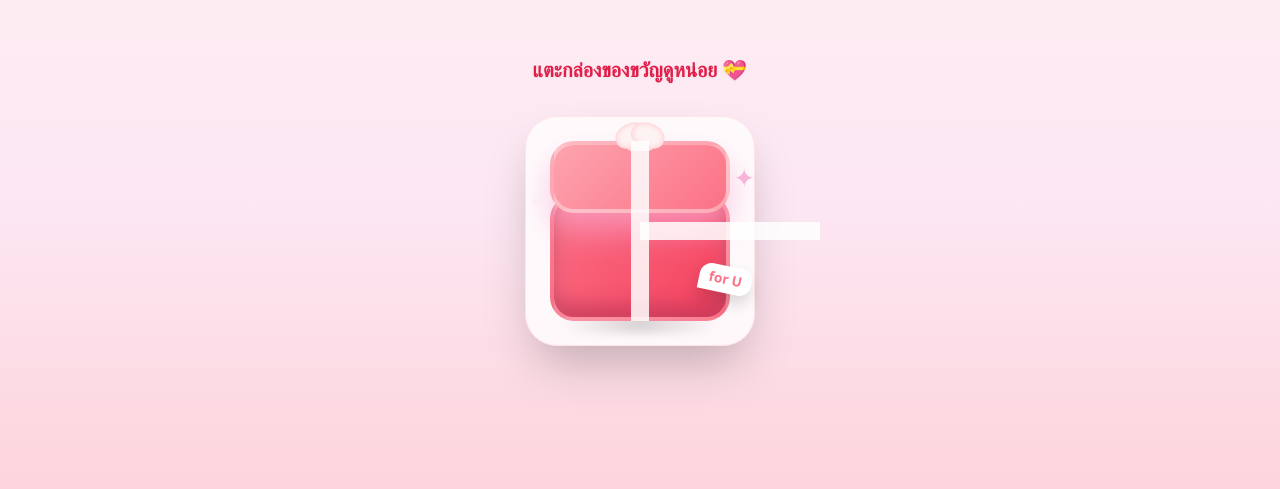
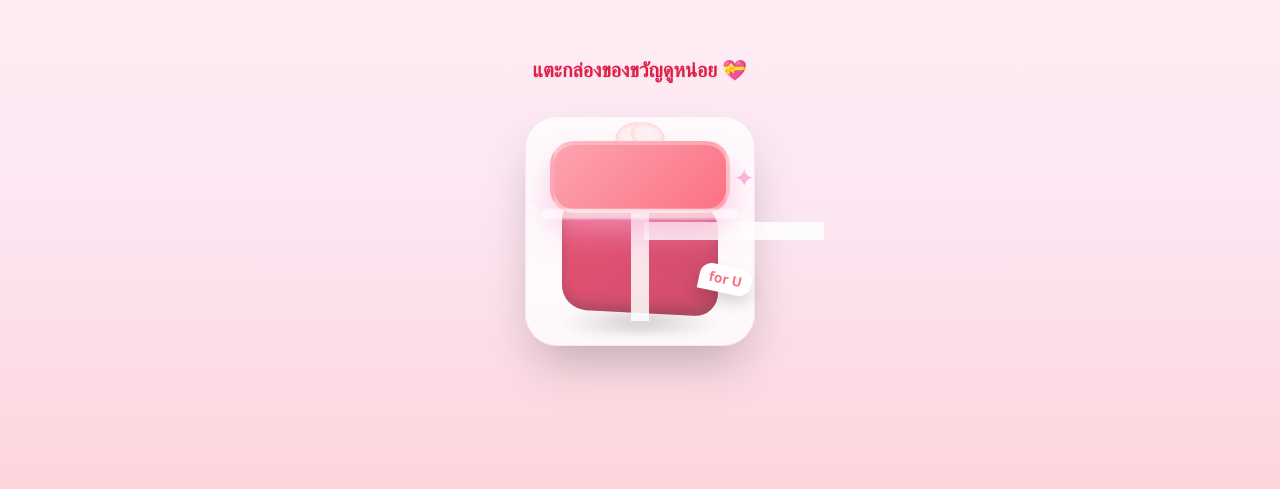
Before and after one commit to sumoz-1/plub-surprise, a Next.js app: page /gift in a window 1280 px wide. Shown: the part 199-688 px from the top of the page. Built offline with nearby package versions, Linux system fonts and the light colour scheme.

Commit message:
fix: force yes navigation and polish gift box

```diff
--- a/app/gift/page.tsx
+++ b/app/gift/page.tsx
@@ -64,8 +64,10 @@ export default function GiftIconPage() {
         >
           <div className={giftBoxClasses}>
             <span className="gift-box__shadow" aria-hidden />
+            <span className="gift-box__side" aria-hidden />
             <span className="gift-box__body" aria-hidden />
             <span className="gift-box__top" aria-hidden />
+            <span className="gift-box__lid-lip" aria-hidden />
             <span className="gift-box__bow-center" aria-hidden />
             <span className="gift-box__bow-left" aria-hidden />
             <span className="gift-box__bow-right" aria-hidden />
@@ -75,6 +77,9 @@ export default function GiftIconPage() {
             <span className="gift-box__tag" aria-hidden>
               for U
             </span>
+            <span className="gift-box__confetti gift-box__confetti--one" aria-hidden />
+            <span className="gift-box__confetti gift-box__confetti--two" aria-hidden />
+            <span className="gift-box__confetti gift-box__confetti--three" aria-hidden />
             <span className="gift-box__sparkles gift-box__sparkles--left">✦</span>
             <span className="gift-box__sparkles gift-box__sparkles--right">✦</span>
           </div>
--- a/app/globals.css
+++ b/app/globals.css
@@ -76,6 +76,20 @@ body {
   filter: blur(4px);
 }
 
+.gift-box__side {
+  position: absolute;
+  bottom: 8px;
+  left: 12px;
+  width: calc(100% - 24px);
+  height: 62%;
+  border-radius: 24px;
+  background: linear-gradient(135deg, #e11d48, #be123c);
+  opacity: 0.75;
+  transform: skewY(3deg);
+  box-shadow: inset 0 -8px 12px rgba(0, 0, 0, 0.25);
+  z-index: 0;
+}
+
 .gift-box__body,
 .gift-box__top {
   position: absolute;
@@ -90,6 +104,8 @@ body {
   background: linear-gradient(135deg, #fb7185, #f43f5e);
   box-shadow: inset 0 -12px 18px rgba(180, 52, 85, 0.6), inset 0 12px 22px rgba(255, 255, 255, 0.15);
   border: 4px solid rgba(255, 255, 255, 0.25);
+  position: relative;
+  z-index: 1;
 }
 
 .gift-box__top {
@@ -100,6 +116,19 @@ body {
   transition: transform 0.6s ease, box-shadow 0.4s ease;
   box-shadow: 0 18px 30px rgba(249, 168, 212, 0.6);
   border: 4px solid rgba(255, 255, 255, 0.35);
+  z-index: 2;
+}
+
+.gift-box__lid-lip {
+  position: absolute;
+  top: 38%;
+  left: -5%;
+  width: 110%;
+  height: 10px;
+  border-radius: 999px;
+  background: rgba(255, 255, 255, 0.6);
+  filter: blur(1px);
+  z-index: 3;
 }
 
 .gift-box__ribbon-vertical,
@@ -183,6 +212,31 @@ body {
   filter: blur(2px);
 }
 
+.gift-box__confetti {
+  position: absolute;
+  width: 8px;
+  height: 28px;
+  border-radius: 999px;
+  opacity: 0;
+  transform: translateY(-20px) rotate(0deg);
+  z-index: 4;
+}
+
+.gift-box__confetti--one {
+  left: 12%;
+  background: linear-gradient(180deg, #fdf2f8, #f472b6);
+}
+
+.gift-box__confetti--two {
+  left: 48%;
+  background: linear-gradient(180deg, #fff7ed, #fb7185);
+}
+
+.gift-box__confetti--three {
+  right: 8%;
+  background: linear-gradient(180deg, #e0f2fe, #38bdf8);
+}
+
 .gift-box__sparkles {
   position: absolute;
   color: #f9a8d4;
@@ -213,6 +267,18 @@ body {
 
 .gift-box--open .gift-box__interior-glow {
   opacity: 1;
+}
+
+.gift-box--open .gift-box__confetti {
+  animation: confettiFall 1.8s ease-out forwards;
+}
+
+.gift-box--open .gift-box__confetti--two {
+  animation-delay: 0.15s;
+}
+
+.gift-box--open .gift-box__confetti--three {
+  animation-delay: 0.25s;
 }
 
 .animate-ping-fast {
@@ -417,6 +483,20 @@ body {
   }
 }
 
+@keyframes confettiFall {
+  0% {
+    transform: translateY(-20px) scale(0.6) rotate(0deg);
+    opacity: 0;
+  }
+  40% {
+    opacity: 1;
+  }
+  100% {
+    transform: translateY(120px) scale(1) rotate(25deg);
+    opacity: 0;
+  }
+}
+
 @keyframes pingFast {
   0% {
     transform: scale(0.8);
--- a/app/page.tsx
+++ b/app/page.tsx
@@ -1,7 +1,7 @@
 "use client";
 
 import Image from "next/image";
-import { useRouter } from "next/navigation";
+import Link from "next/link";
 import { useEffect, useMemo, useState } from "react";
 
 const messages = [
@@ -15,7 +15,6 @@ const messages = [
 
 export default function HomePage() {
   const [index, setIndex] = useState(0);
-  const router = useRouter();
 
   const isLast = index === messages.length - 1;
 
@@ -54,10 +53,6 @@ export default function HomePage() {
       setIndex(0);
     }
   }, []);
-
-  const handleYesClick = () => {
-    router.push("/gift");
-  };
 
   const floatingHearts = [
     "top-[6%] left-[8%]",
@@ -122,9 +117,9 @@ export default function HomePage() {
             </div>
 
             <div className="flex flex-wrap items-center justify-center gap-4 mt-6 w-full">
-              <button type="button" onClick={handleYesClick} className={yesButtonClasses}>
+              <Link href="/gift" className={yesButtonClasses} prefetch>
                 Yes
-              </button>
+              </Link>
 
               {!isLast && (
                 <button
```
